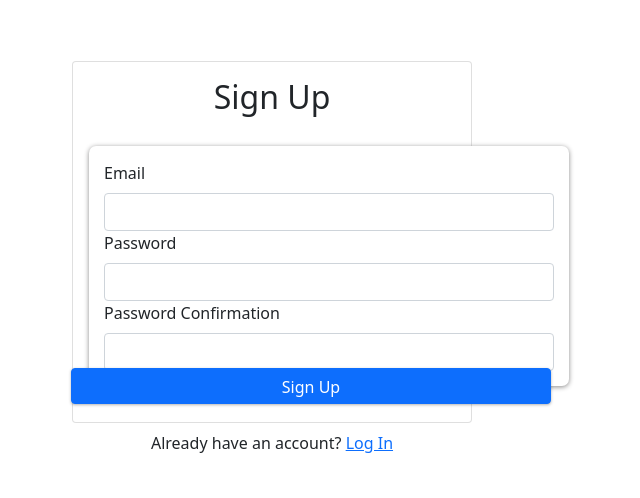
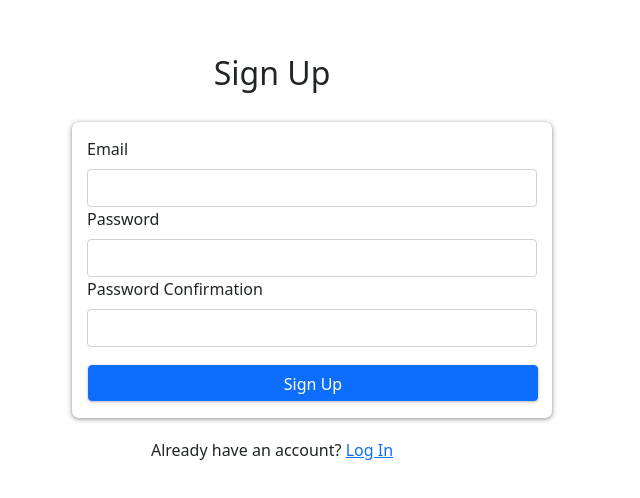
Before and after one commit to Adititiwari02/Ms-Engage, a React (Create React App) app in the folder teamsclone/teams/: page /signup in a window 1280 px wide. Shown: the part 142-640 px from the top of the page, without its empty margins (368-1008 px from the left). Built offline with nearby package versions, Linux system fonts and the light colour scheme; no server answers.

Commit message:
Removed UI bug by window reload

```diff
--- a/teamsclone/teams/src/components/Authentication/Signup.js
+++ b/teamsclone/teams/src/components/Authentication/Signup.js
@@ -1,5 +1,5 @@
 import React, { useRef, useState} from "react"
-import { Form, Button, Card, Alert } from "react-bootstrap"
+import { Form, Button, Alert } from "react-bootstrap"
 import { useAuth } from "../../contexts/AuthContext"
 import { Link, useHistory } from "react-router-dom"
 import db from '../../firebase';
@@ -12,7 +12,12 @@ export default function Signup() {
   const [error, setError] = useState("")
   const [loading, setLoading] = useState(false)
   const history = useHistory()
-
+  const styleBtn = {
+    textAlign: "center",
+    position: "relative",
+    marginLeft: "19px",
+    marginBottom: "20px"
+  }
   async function handleSubmit(e) {
     e.preventDefault()
 
@@ -40,8 +45,6 @@ export default function Signup() {
 
   return (
     <div>
-      <Card>
-        <Card.Body>
       <h2 className="text-center mb-4">Sign Up</h2>
       {error && <Alert variant="danger">{error}</Alert>}
       <Form onSubmit={handleSubmit}>
@@ -57,12 +60,11 @@ export default function Signup() {
           <Form.Label>Password Confirmation</Form.Label>
           <Form.Control type="password" ref={passwordConfirmRef} required />
         </Form.Group>
-            <Button disabled={loading} className="w-100" type="submit">
+        <Button disabled={loading} style={styleBtn} className="w-100" type="submit">
           Sign Up
         </Button>
       </Form>
-        </Card.Body>
-      </Card>
+
       <div className="w-100 text-center mt-2">
         Already have an account? <Link to="/login">Log In</Link>
       </div>
--- a/teamsclone/teams/src/components/Connection/Connection.js
+++ b/teamsclone/teams/src/components/Connection/Connection.js
@@ -2,9 +2,9 @@ import React, {useState} from 'react'
 import {Card, Button} from "react-bootstrap";
 
 function Connection(props) {
-    var idxOfUser = -1
     const [addRemove, setAddRemove] = useState("Add");
     function checkIfPresent() {
+        var idxOfUser = -1
         for(let i = 0; i < props.userInGroup.length; i++) {
             if(props.userInGroup[i].id === props.id) {
                 idxOfUser = i;
@@ -24,7 +24,6 @@ function Connection(props) {
             const newUserInGroup = props.userInGroup;
             newUserInGroup.splice(idx, 1);
             props.setUserInGroup(newUserInGroup);
-            idxOfUser = -1
             setAddRemove("Add")
         } else {
             props.setUserInGroup([...props.userInGroup, memberObj])
--- a/teamsclone/teams/src/components/Connection/Connections.js
+++ b/teamsclone/teams/src/components/Connection/Connections.js
@@ -52,12 +52,14 @@ function Connections() {
         setUserInGroup(newArr);
         setFormGroup(!formGroup);
         setGroupName("");
+        window.location.reload();
     }
     function cancelGroup() {
         const newArr = [];
         setUserInGroup(newArr);
         setFormGroup(!formGroup);
         setGroupName("");
+        window.location.reload();
     }
 
     return (
```
Lines whose indentation alone changed are shown as unchanged.
